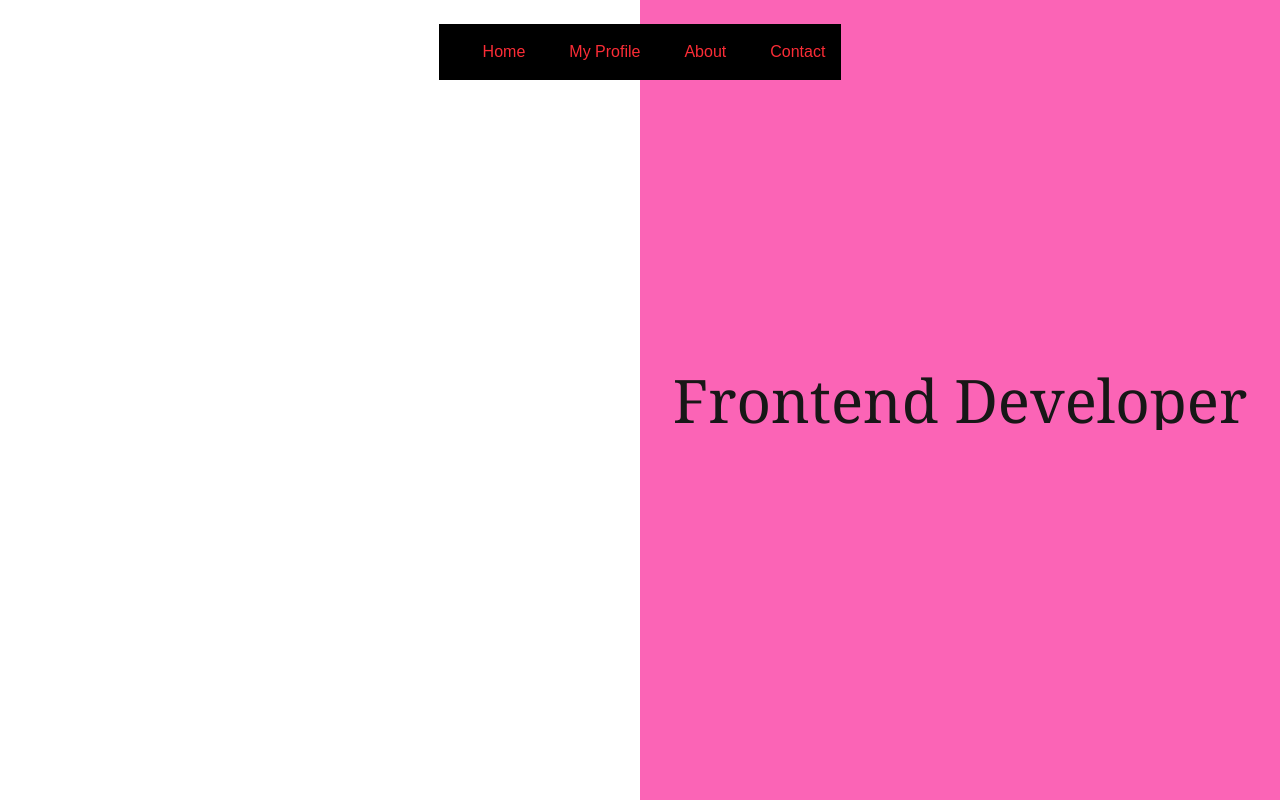
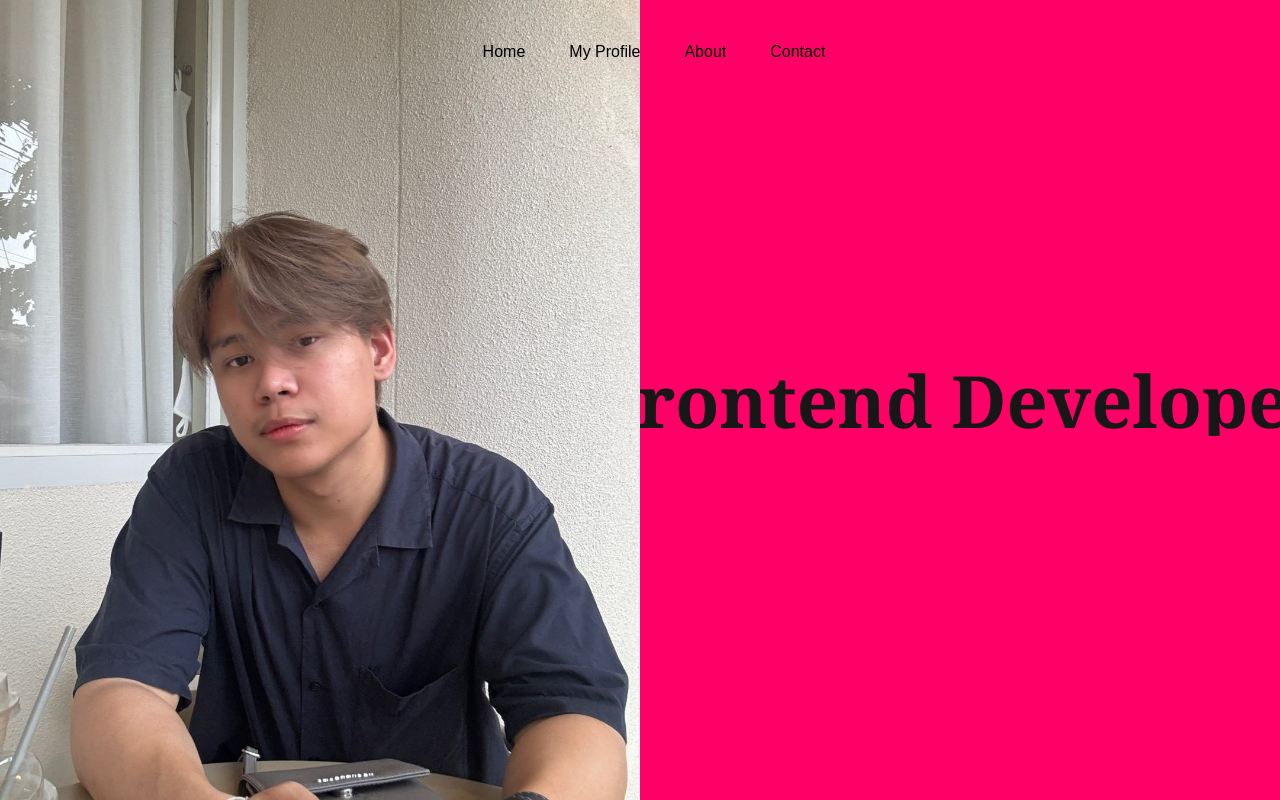
Before and after one commit to ChanasornK/Profile, a Next.js app: page / in a window 1280 px wide. Built offline with nearby package versions, Linux system fonts and the light colour scheme.

Commit message:
Myprofile

```diff
--- /dev/null
+++ b/pages/component/navbar.js
@@ -0,0 +1,34 @@
+import React from "react";
+import { useRouter } from "next/router";
+const Navbar = () => {
+  const router = useRouter();
+  const showProfile = () => {
+    router.push("../myProfile");
+  };
+  const goGoHome = () => {
+    router.push("../");
+  };
+  return (
+    <div className="absolute top-6 left-0 w-full h-14 text-black flex justify-center items-center">
+      <div className="w-auto text-black h-14 flex flex-row items-center px-4 gap-x-4">
+        <div
+          onClick={goGoHome}
+          className="pl-7 cursor-pointer  transform transition-transform duration-300 hover:scale-125"
+        >
+          Home
+        </div>
+        <div
+          onClick={showProfile}
+          className="pl-7 cursor-pointer  transform transition-transform duration-300 hover:scale-125"
+        >
+          My Profile
+        </div>
+
+        <div className="pl-7">About</div>
+        <div className="pl-7">Contact</div>
+      </div>
+    </div>
+  );
+};
+
+export default Navbar;
--- a/pages/index.js
+++ b/pages/index.js
@@ -1,32 +1,40 @@
 import React from "react";
+import Head from "next/head";
 import { motion } from "framer-motion";
+import { useRouter } from "next/router";
+import Navbar from "./component/navbar";
+const Index = () => {
+  const fullText = "Frontend Developer";
+  const router = useRouter();
+  return (
+    <>
+      <Head>
+        <title>My Portfolio</title>
+      </Head>
+      <div className="w-full h-dvh flex relative">
+        <div className="bg-white w-1/2 h-dvh relative">
+          <img
+            src="/profile.jpg"
+            alt="Profile Image"
+            className="w-full h-full object-cover"
+          />
+        </div>
 
-const Index = () => {
-  return (
-    <div className="w-full h-dvh flex relative">
-      <div className="bg-white w-1/2 h-dvh relative"></div>
-
-      {/* Animated Typing Effect */}
-      <div className="bg-pink-400 w-1/2 h-dvh relative flex justify-center items-center font-serif text-6xl overflow-hidden">
-        <motion.div
-          initial={{ clipPath: "inset(0 100% 0 0)" }}
-          animate={{ clipPath: "inset(0 0% 0 0)" }}
-          transition={{ duration: 0.8, ease: "easeInOut" }}
-        >
-          Frontend Developer
-        </motion.div>
+        <div className="bg-[#FF0066] w-1/2 h-dvh relative flex justify-center items-center font-serif font-semibold text-7xl overflow-hidden">
+          <div className="relative flex items-center">
+            <motion.div
+              className="overflow-hidden whitespace-nowrap"
+              initial={{ width: 0 }}
+              animate={{ width: "100%" }}
+              transition={{ duration: 1.5, ease: "easeInOut" }}
+            >
+              {fullText}
+            </motion.div>
+          </div>
+        </div>
+        <Navbar />
       </div>
-
-      {/* Navigation Bar */}
-      <div className="absolute top-6 left-0 w-full h-14 text-black flex justify-center items-center">
-        <div className="bg-black w-auto text-red-500 h-14 flex flex-row items-center px-4 gap-x-4">
-          <div className="pl-7">Home</div>
-          <div className="pl-7">My Profile</div>
-          <div className="pl-7">About</div>
-          <div className="pl-7">Contact</div>
-        </div>
-      </div>
-    </div>
+    </>
   );
 };
 
--- /dev/null
+++ b/pages/myProfile.js
@@ -0,0 +1,12 @@
+import React from 'react'
+import Navbar from './component/navbar'
+const myProfile = () => {
+  return (
+  <div className='bg-white w-full h-dvh'>
+    <Navbar/>
+  </div>
+
+  )
+}
+
+export default myProfile
```
Also changed, not shown: public/profile.jpg (added).
